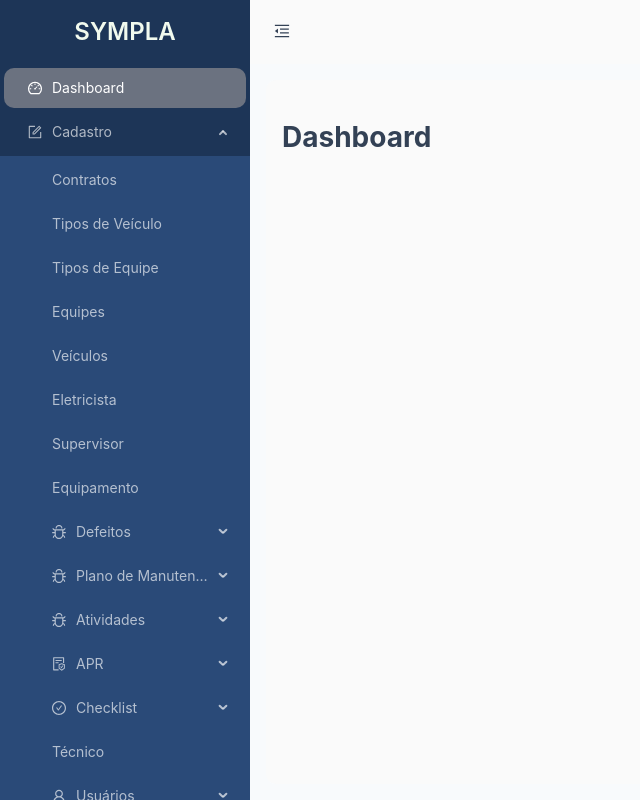
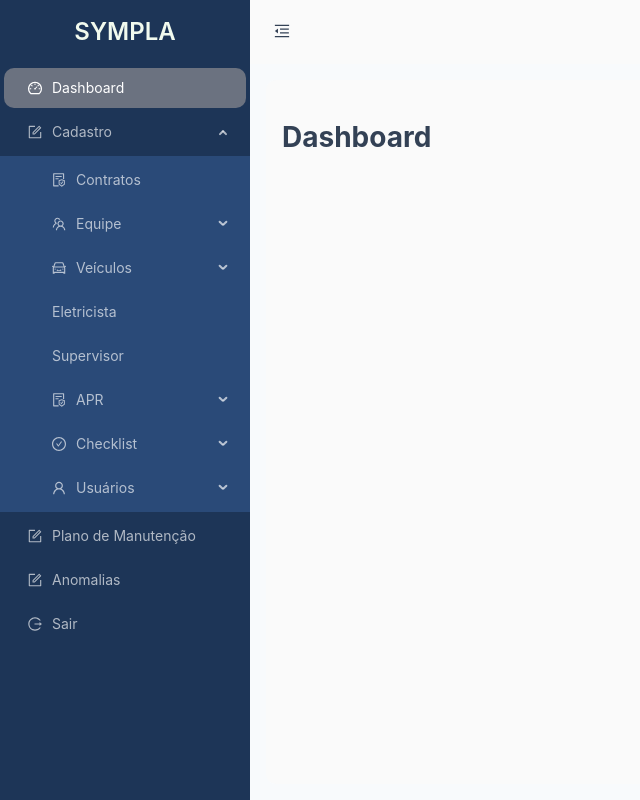
Before and after one commit to xavierheitor/nexa-oper, a Next.js app in the folder apps/web/: page /dashboard in a window 1280 px wide. Both pictures are taken after a click on the element "Cadastro". Shown: the whole page, without its empty margins (0-640 px from the left). Built offline with nearby package versions, Linux system fonts and the light colour scheme; what @ant-design/nextjs-registry would draw is missing.

Commit message:
adequacoes no menu

```diff
--- a/apps/web/src/ui/components/SidebarMenu.tsx
+++ b/apps/web/src/ui/components/SidebarMenu.tsx
@@ -1,13 +1,14 @@
 'use client';
 
 import {
-  BugOutlined,
+  CarOutlined,
   CheckCircleOutlined,
   DashboardOutlined,
   FileProtectOutlined,
   FormOutlined,
   LogoutOutlined,
-  UserOutlined,
+  TeamOutlined,
+  UserOutlined
 } from '@ant-design/icons';
 import { Layout, Menu, Typography } from 'antd';
 import { signOut } from 'next-auth/react';
@@ -38,13 +39,15 @@ const SidebarMenu: React.FC<SidebarMenuProps> = ({ collapsed, onCollapseChange }
       label: 'Cadastro',
       children: [
         {
+          icon: <FileProtectOutlined />,
           key: '/dashboard/contrato',
           label: <Link href='/dashboard/contrato'>Contratos</Link>,
         },
         {
-          key: '/dashboard/tipo-veiculo',
-          label: <Link href='/dashboard/tipo-veiculo'>Tipos de Veículo</Link>,
-        },
+          key: 'equipe-menu',
+          label: 'Equipe',
+          icon: <TeamOutlined />,
+          children: [
             {
               key: '/dashboard/tipo-equipe',
               label: <Link href='/dashboard/tipo-equipe'>Tipos de Equipe</Link>,
@@ -53,9 +56,24 @@ const SidebarMenu: React.FC<SidebarMenuProps> = ({ collapsed, onCollapseChange }
               key: '/dashboard/equipe',
               label: <Link href='/dashboard/equipe'>Equipes</Link>,
             },
+          ]
+        },
+        {
+          key: 'veiculos-menu',
+          label: 'Veículos',
+          icon: <CarOutlined />,
+          children: [
+            {
+              key: '/dashboard/tipo-veiculo',
+              label: <Link href='/dashboard/tipo-veiculo'>Tipos de Veículo</Link>,
+            },
             {
               key: '/dashboard/veiculo',
-          label: <Link href='/dashboard/veiculo'>Veículos</Link>,
+              label: (
+                <Link href='/dashboard/veiculo'>Veículos</Link>
+              ),
+            },
+          ],
         },
         {
           key: '/dashboard/eletricista',
@@ -65,73 +83,7 @@ const SidebarMenu: React.FC<SidebarMenuProps> = ({ collapsed, onCollapseChange }
           key: '/dashboard/supervisor',
           label: <Link href='/dashboard/supervisor'>Supervisor</Link>,
         },
-        {
-          key: '/dashboard/equipamento',
-          label: <Link href='/dashboard/equipamento'>Equipamento</Link>,
-        },
-        {
-          key: 'defeitos',
-          label: 'Defeitos',
-          icon: <BugOutlined />,
-          children: [
-            {
-              key: '/dashboard/grupoDefeitoEquipamento',
-              label: (
-                <Link href='/dashboard/grupoDefeitoEquipamento'>Grupo Defeito Equipamento</Link>
-              ),
-            },
-            {
-              key: '/dashboard/subgrupoDefeitoEquipamento',
-              label: (
-                <Link href='/dashboard/subgrupoDefeitoEquipamento'>
-                  Subgrupo Defeito Equipamento
-                </Link>
-              ),
-            },
-            {
-              key: '/dashboard/defeito',
-              label: <Link href='/dashboard/defeito'>Defeito</Link>,
-            },
-          ],
-        },
-        {
-          key: 'PMA',
-          label: 'Plano de Manutenção',
-          icon: <BugOutlined />,
-          children: [
-            {
-              key: '/dashboard/tipoManutencao',
-              label: <Link href='/dashboard/tipoManutencao'>Tipo de Manutenção</Link>,
-            },
-            {
-              key: '/dashboard/kpi',
-              label: <Link href='/dashboard/kpi'>KPI</Link>,
-            },
-            {
-              key: '/dashboard/notasPMA',
-              label: <Link href='/dashboard/notasPMA'>Notas PMA</Link>,
-            },
-          ],
-        },
-        {
-          key: 'atividades',
-          label: 'Atividades',
-          icon: <BugOutlined />,
-          children: [
-            {
-              key: '/dashboard/tipoAtividade',
-              label: <Link href='/dashboard/tipoAtividade'>Tipo de Atividade</Link>,
-            },
-            {
-              key: '/dashboard/atividade',
-              label: <Link href='/dashboard/atividade'>Atividade</Link>,
-            },
-            {
-              key: '/dashboard/atividadeAtribuicao',
-              label: <Link href='/dashboard/atividadeAtribuicao'>Atribuição de Atividade</Link>,
-            },
-          ],
-        },
+
 
         {
           key: 'apr',
@@ -162,10 +114,6 @@ const SidebarMenu: React.FC<SidebarMenuProps> = ({ collapsed, onCollapseChange }
               label: <Link href='/dashboard/checklistPergunta'>Perguntas</Link>,
             },
           ],
-        },
-        {
-          key: '/dashboard/tecnico',
-          label: <Link href='/dashboard/tecnico'>Técnico</Link>,
         },
         {
           key: 'usuarios',
```
Lines whose indentation alone changed are shown as unchanged.
